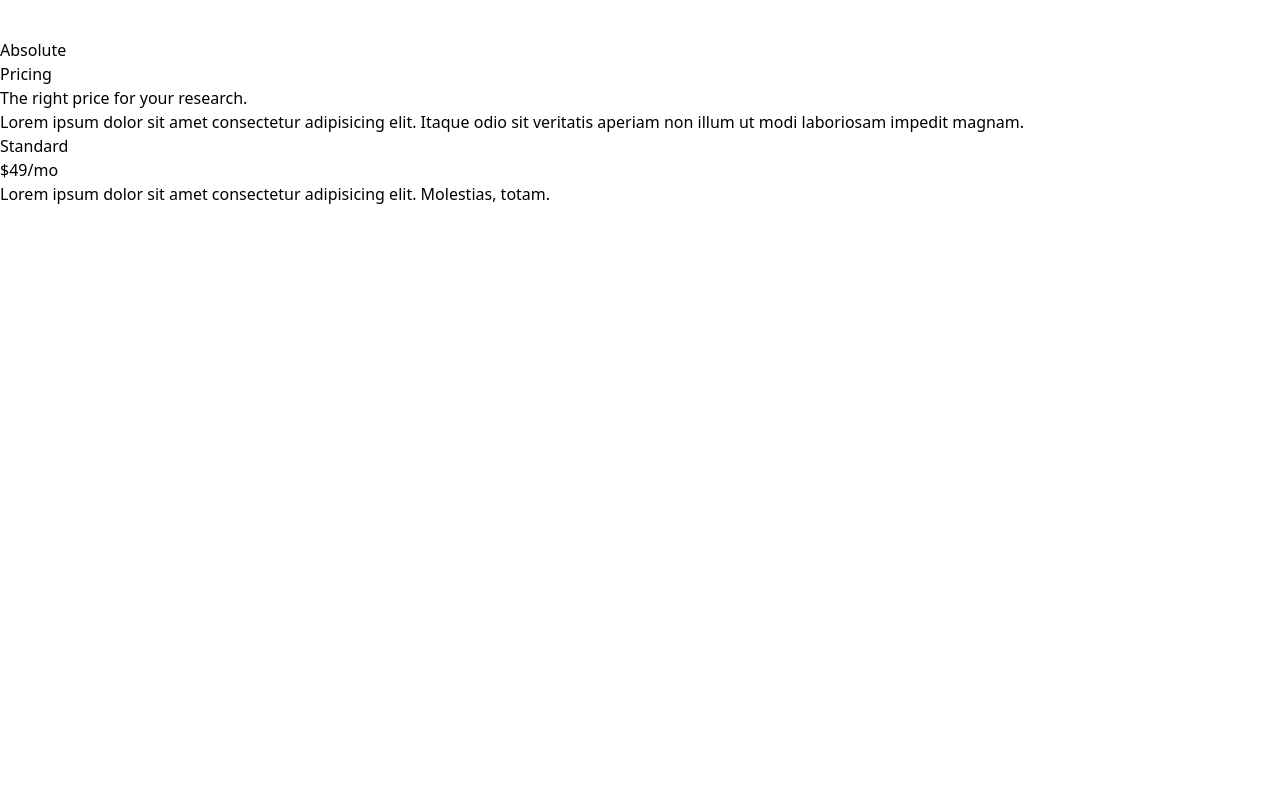
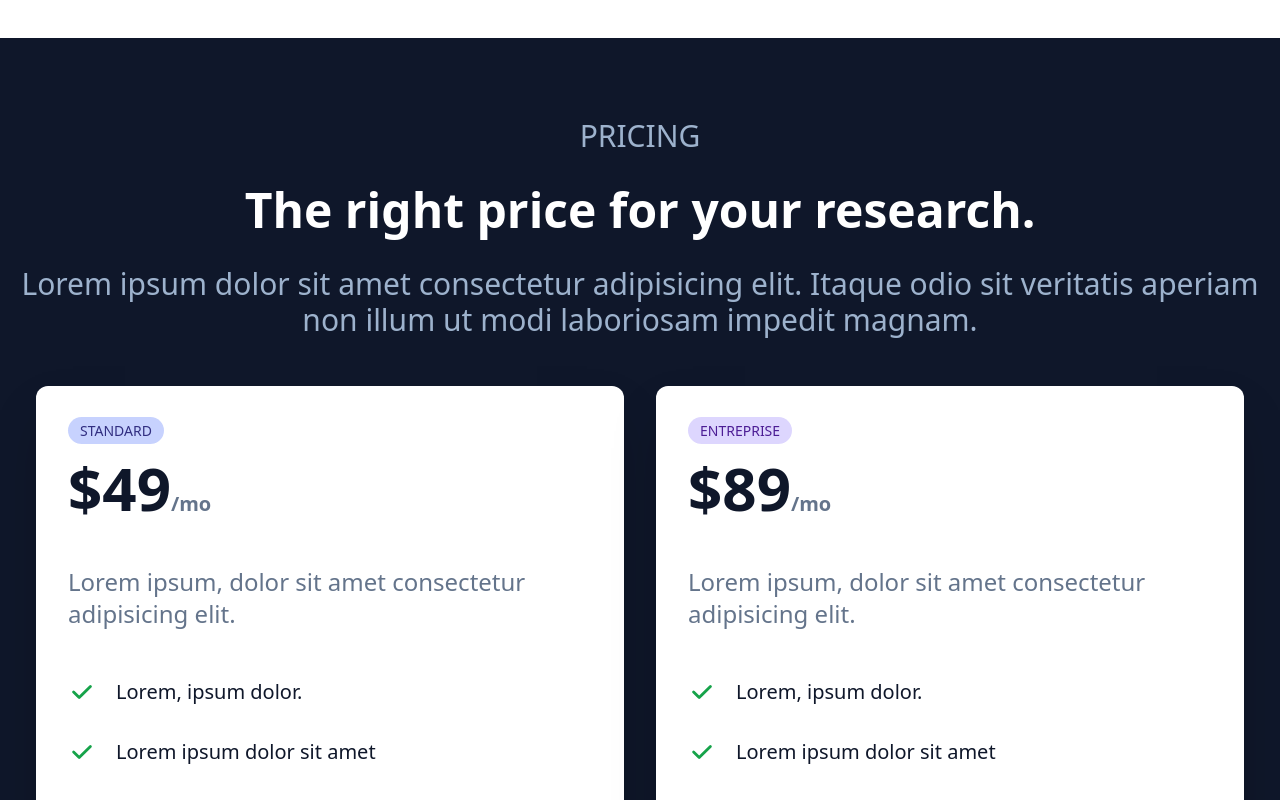
Before and after one commit to CMT94/cloud-business-app, a React (Create React App) app: page / in a window 1280 px wide. Shown: the part 2860-3660 px from the top of the page. Before the commit the page ends 3066 px from the top, so only its background shows below. Built offline with nearby package versions, Linux system fonts and the light colour scheme.

Commit message:
Pricing section v1 done

```diff
--- a/src/components/Pricing.jsx
+++ b/src/components/Pricing.jsx
@@ -2,34 +2,96 @@
 
 import { CheckIcon } from "@heroicons/react/solid";
 
+import Button from "./../components/shared/Button";
+
+const solutions = [
+  {
+    id: "s1",
+    type: "standard",
+    price: 49,
+    description: "Lorem ipsum, dolor sit amet consectetur adipisicing elit.",
+    features: [
+      "Lorem, ipsum dolor.",
+      "Lorem ipsum dolor sit amet",
+      "Lorem ipsum dolor sit",
+      "Lorem ipsum dolor sit",
+      "Lorem, ipsum dolor.",
+    ],
+  },
+  {
+    id: "s2",
+    type: "entreprise",
+    price: 89,
+    description: "Lorem ipsum, dolor sit amet consectetur adipisicing elit.",
+    features: [
+      "Lorem, ipsum dolor.",
+      "Lorem ipsum dolor sit amet",
+      "Lorem ipsum dolor sit",
+      "Lorem ipsum dolor sit",
+      "Lorem, ipsum dolor.",
+    ],
+  },
+];
+
 const Pricing = () => {
   return (
-    <div>
-      <div>Absolute</div>
+    <div className="w-full text-white my-24">
+      <div className="w-full h-[800px] bg-slate-900 absolute mix-blend-overlay"></div>
 
-      <div>
-        <div>
-          <h2>Pricing</h2>
-          <h3>The right price for your research.</h3>
-          <p>
+      <div className="max-w-[1240px] mx-auto py-12">
+        <div className="text-center py-8 text-slate-300">
+          <h2 className="text-3xl uppercase">Pricing</h2>
+          <h3 className="text-5xl font-bold text-white py-8">
+            The right price for your research.
+          </h3>
+          <p className="text-3xl">
             Lorem ipsum dolor sit amet consectetur adipisicing elit. Itaque odio
             sit veritatis aperiam non illum ut modi laboriosam impedit magnam.
           </p>
         </div>
 
-        <div>
-          <div>
-            <span>Standard</span>
-            <div>
-              <p>
-                $49<span>/mo</span>
+        <div className="grid md:grid-cols-2">
+          {solutions.map((solution, solutionIndex) => (
+            <div
+              key={solutionIndex}
+              className="bg-white text-slate-900 m-4 p-8 rounded-xl shadow-2xl relative"
+            >
+              <span
+                className={`uppercase px-3 py-1 rounded-2xl text-sm ${
+                  solutionIndex === 0
+                    ? "bg-indigo-200 text-indigo-900"
+                    : "bg-violet-200 text-violet-900"
+                }`}
+              >
+                {solution.type}
+              </span>
+              <div>
+                <p className="text-6xl font-bold py-4 flex">
+                  ${solution.price}
+                  <span className="text-xl text-slate-500 flex flex-col justify-end">
+                    /mo
+                  </span>
+                </p>
+              </div>
+              <p className="text-2xl py-8 text-slate-500">
+                {solution.description}
               </p>
+              <div className="text-xl">
+                {solution.features.map((feature, featureIndex) => (
+                  <p key={featureIndex} className="flex py-4 items-center">
+                    <CheckIcon className="w-7 mr-5 text-green-600" />{" "}
+                    <span>{feature}</span>
+                  </p>
+                ))}
+                <Button
+                  type="solid"
+                  customClass="w-full my-4 hover:transition duration-300 ease-in-out"
+                >
+                  Start Now
+                </Button>
+              </div>
             </div>
-            <p>
-              Lorem ipsum dolor sit amet consectetur adipisicing elit.
-              Molestias, totam.
-            </p>
-          </div>
+          ))}
         </div>
       </div>
     </div>
```
